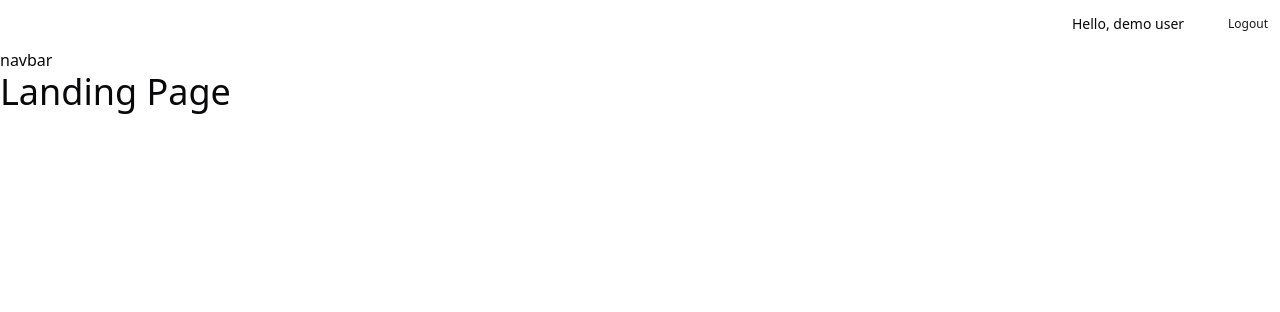
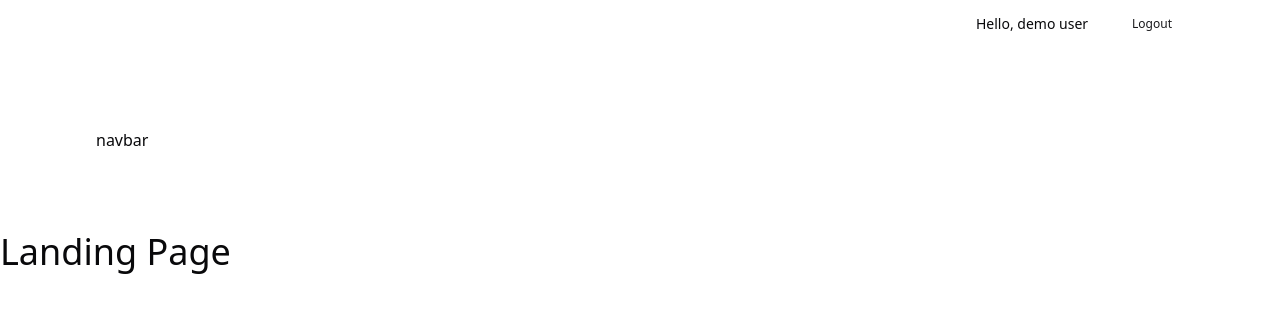
Before and after one commit to rmsid1312/comfy-store, a React app: page / in a window 1280 px wide. Shown: the top 312 px of the page. Built offline with nearby package versions, Linux system fonts and the light colour scheme; the HTML template or start-up script is replaced by a standard one.

Commit message:
tailwind custom class

```diff
--- a/src/components/Header.tsx
+++ b/src/components/Header.tsx
@@ -14,7 +14,7 @@ export default function Header() {
 
   return (
     <header>
-      <div className="flex justify-center items-center sm:justify-end py-2">
+      <div className="align-element flex justify-center items-center sm:justify-end py-2">
         {/* {User} */}
         {user ? (
           <div className="flex gap-x-2 sm:gap-x-8 items-center">
@@ -25,6 +25,7 @@ export default function Header() {
           </div>
         ) : (
           <div className="flex gap-6 justify-center items-center -mr-4">
+            {/*  https://ui.shadcn.com/docs/components/button => asChild 옵션은 하위 컴포넌트를 버튼처럼 보이게 한다. */}
             <Button asChild variant="link" size="sm">
               <Link to="/login">Sign in / Guest</Link>
             </Button>
--- a/src/index.css
+++ b/src/index.css
@@ -28,7 +28,7 @@
     --chart-3: 197 37% 24%;
     --chart-4: 43 74% 66%;
     --chart-5: 27 87% 67%;
-    --radius: 0.5rem
+    --radius: 0.5rem;
   }
   .dark {
     --background: 240 10% 3.9%;
@@ -54,10 +54,15 @@
     --chart-2: 160 60% 45%;
     --chart-3: 30 80% 55%;
     --chart-4: 280 65% 60%;
-    --chart-5: 340 75% 55%
+    --chart-5: 340 75% 55%;
   }
 }
 
+@layer components {
+  .align-element {
+    @apply mx-auto max-w-6xl px-8;
+  }
+}
 @layer base {
   * {
     @apply border-border;
--- a/src/pages/HomeLayout.tsx
+++ b/src/pages/HomeLayout.tsx
@@ -5,7 +5,7 @@ export default function HomeLayout() {
   return (
     <>
       <Header />
-      <nav>navbar</nav>
+      <div className="align-element py-20">navbar</div>
       <Outlet />
     </>
   );
```
